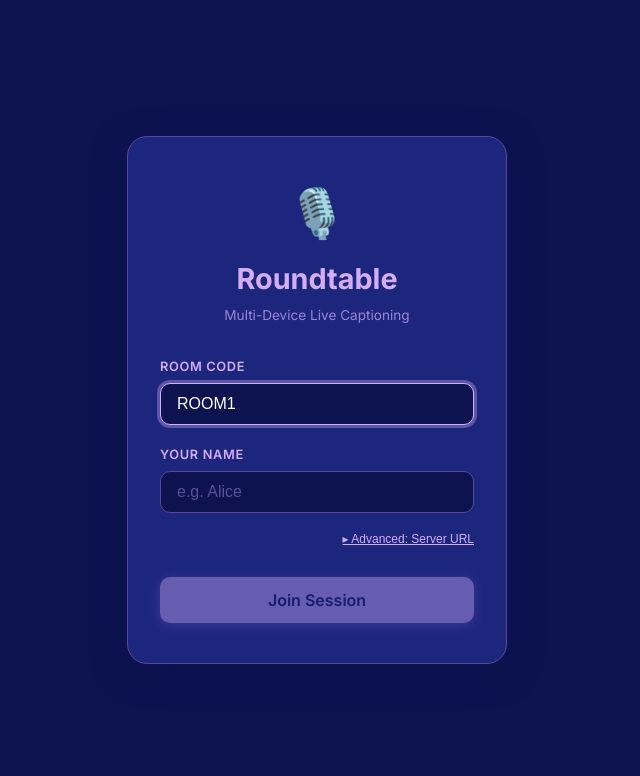
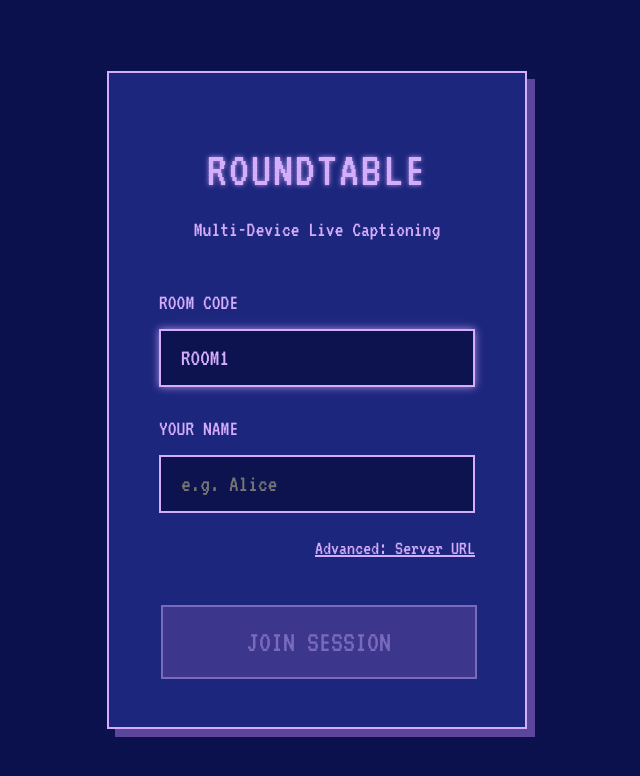
Before and after one commit to 0-pyro/BNB26_Kosmoskost_Internal_Round, a React (Vite) app in the folder ws2_client/: page / in a window 1280 px wide. Shown: the top 776 px of the page, without its empty margins (323-963 px from the left). Built offline with nearby package versions, Linux system fonts and the light colour scheme.

Commit message:
feat: redesign frontend with Y2K retro cyberpunk aesthetic

```diff
--- a/ws2_client/src/App.css
+++ b/ws2_client/src/App.css
@@ -1,55 +1,44 @@
-/* ----------------------------------------------------------------
-   App.css — Main application styles
-   Dark Theme Palette: #0C134F, #1D267D, #5C469C, #D4ADFC
-   ---------------------------------------------------------------- */
-
 .app-container {
   display: flex;
   flex-direction: column;
   height: 100vh;
   height: 100dvh;
-  background: #0C134F;
+  background: var(--bg-primary);
 }
-
-/* ---- View toggle ---- */
 
 .view-toggle {
   display: flex;
   align-items: center;
-  gap: 0;
-  padding: 0.6rem 1rem;
-  background: #1D267D;
-  border-bottom: 1px solid #5C469C;
+  justify-content: center;
+  padding: 1rem;
+  background: var(--bg-primary);
+  border-bottom: 2px solid var(--border);
+  gap: 1rem;
   flex-shrink: 0;
 }
 
 .toggle-btn {
-  padding: 0.4rem 1rem;
-  font-size: 0.8rem;
-  font-weight: 500;
-  border: 1px solid #5C469C;
-  background: #0C134F;
-  color: #D4ADFC;
+  padding: 0.5rem 1.5rem;
+  font-size: 1.2rem;
+  font-family: inherit;
+  text-transform: uppercase;
+  border: 2px solid var(--border);
+  background: var(--surface);
+  color: var(--text-primary);
   cursor: pointer;
-  transition: all 0.2s ease;
-}
-
-.toggle-btn:first-child {
-  border-radius: 8px 0 0 8px;
-}
-
-.toggle-btn:last-child {
-  border-radius: 0 8px 8px 0;
-  border-left: none;
+  border-radius: 0;
+  box-shadow: 4px 4px 0px #5C469C;
+  transition: all 0.1s ease;
 }
 
 .toggle-btn.active {
-  background: #5C469C;
-  color: #ffffff;
-  border-color: #D4ADFC;
+  background: var(--accent);
+  color: var(--bg-primary);
+  box-shadow: 2px 2px 0px #5C469C;
+  transform: translate(2px, 2px);
 }
 
 .toggle-btn:hover:not(.active) {
-  background: #1D267D;
-  color: #ffffff;
+  background: var(--surface-hover);
+  color: var(--text-primary);
 }
--- a/ws2_client/src/components/JoinScreen.css
+++ b/ws2_client/src/components/JoinScreen.css
@@ -1,26 +1,18 @@
-/* ----------------------------------------------------------------
-   JoinScreen.css
-   Dark Theme Palette: #0C134F, #1D267D, #5C469C, #D4ADFC
-   ---------------------------------------------------------------- */
-
 .join-screen {
+  height: 100%;
   display: flex;
   align-items: center;
   justify-content: center;
-  min-height: 100vh;
-  min-height: 100dvh;
-  padding: 1.5rem;
-  background: #0C134F;
+  padding: 1rem;
 }
 
 .join-card {
   width: 100%;
-  max-width: 380px;
-  background: #1D267D;
-  border: 1px solid #5C469C;
-  border-radius: 20px;
-  padding: 2.5rem 2rem;
-  box-shadow: 0 8px 32px rgba(12, 19, 79, 0.6);
+  max-width: 420px;
+  background: var(--surface);
+  border: 2px solid var(--border);
+  box-shadow: 8px 8px 0px #5C469C;
+  padding: 2.5rem;
 }
 
 .join-logo {
@@ -32,19 +24,23 @@
   font-size: 3rem;
   display: block;
   margin-bottom: 0.5rem;
+  color: var(--accent);
+  text-shadow: 0 0 10px var(--accent-glow);
 }
 
 .logo-text {
-  font-size: 1.8rem;
-  font-weight: 700;
-  color: #D4ADFC;
-  margin: 0;
+  font-size: 2.5rem;
+  font-weight: normal;
+  color: var(--text-primary);
+  margin-bottom: 0.25rem;
+  text-transform: uppercase;
+  letter-spacing: 2px;
+  text-shadow: 0 0 5px var(--accent-glow);
 }
 
 .logo-sub {
-  font-size: 0.85rem;
-  color: rgba(212, 173, 252, 0.7);
-  margin: 0.25rem 0 0;
+  font-size: 1.1rem;
+  color: var(--text-secondary);
 }
 
 .join-form {
@@ -56,61 +52,52 @@
 .field {
   display: flex;
   flex-direction: column;
-  gap: 0.4rem;
+  gap: 0.5rem;
 }
 
 .field label {
-  font-size: 0.8rem;
-  font-weight: 600;
-  color: #D4ADFC;
+  font-size: 1.1rem;
+  color: var(--text-primary);
   text-transform: uppercase;
-  letter-spacing: 0.05em;
 }
 
 .field input {
-  padding: 0.7rem 1rem;
-  background: #0C134F;
-  border: 1px solid #5C469C;
-  border-radius: 10px;
-  color: #ffffff;
-  font-size: 1rem;
+  padding: 0.75rem 1rem;
+  background: var(--bg-primary);
+  border: 2px solid var(--border);
+  color: var(--text-primary);
+  font-size: 1.2rem;
+  font-family: inherit;
   outline: none;
-  transition: border-color 0.2s ease, box-shadow 0.2s ease;
 }
 
 .field input:focus {
-  border-color: #D4ADFC;
-  box-shadow: 0 0 0 3px rgba(212, 173, 252, 0.35);
-}
-
-.field input::placeholder {
-  color: rgba(212, 173, 252, 0.4);
+  border-color: var(--text-primary);
+  box-shadow: 0 0 8px var(--accent-glow);
 }
 
 .advanced-toggle {
-  text-align: right;
-  margin-top: -0.5rem;
+  display: flex;
+  justify-content: flex-end;
 }
 
 .text-link {
   background: none;
   border: none;
-  color: #D4ADFC;
-  font-size: 0.75rem;
+  color: var(--text-secondary);
+  font-size: 1rem;
   cursor: pointer;
-  padding: 0;
   text-decoration: underline;
-  transition: color 0.2s ease;
+  font-family: inherit;
 }
 
 .text-link:hover {
-  color: #ffffff;
+  color: var(--text-primary);
+  text-shadow: 0 0 5px var(--accent-glow);
 }
 
 .btn-join {
-  margin-top: 0.5rem;
-  padding: 0.8rem;
-  font-size: 1rem;
-  font-weight: 600;
-  border-radius: 10px;
+  margin-top: 1rem;
+  padding: 1rem;
+  font-size: 1.5rem;
 }
--- a/ws2_client/src/components/JoinScreen.tsx
+++ b/ws2_client/src/components/JoinScreen.tsx
@@ -22,7 +22,7 @@ export function JoinScreen({ onJoin, isConnecting }: JoinScreenProps) {
     <div className="join-screen" data-testid="join-screen">
       <div className="join-card">
         <div className="join-logo">
-          <span className="logo-icon">🎙️</span>
+          <span className="logo-icon"></span>
           <h1 className="logo-text">Roundtable</h1>
           <p className="logo-sub">Multi-Device Live Captioning</p>
         </div>
@@ -59,7 +59,7 @@ export function JoinScreen({ onJoin, isConnecting }: JoinScreenProps) {
               className="text-link"
               onClick={() => setShowAdvanced(!showAdvanced)}
             >
-              {showAdvanced ? "▾ Hide Server URL" : "▸ Advanced: Server URL"}
+              {showAdvanced ? " Hide Server URL" : " Advanced: Server URL"}
             </button>
           </div>
 
@@ -83,7 +83,7 @@ export function JoinScreen({ onJoin, isConnecting }: JoinScreenProps) {
             disabled={!sessionId.trim() || !name.trim() || isConnecting}
             data-testid="join-btn"
           >
-            {isConnecting ? "Connecting…" : "Join Session"}
+            {isConnecting ? "Connecting" : "Join Session"}
           </button>
         </form>
       </div>
--- a/ws2_client/src/components/StatusBar.tsx
+++ b/ws2_client/src/components/StatusBar.tsx
@@ -18,7 +18,7 @@ interface StatusBarProps {
 function statusLabel(s: ConnectionStatus): string {
   switch (s) {
     case "disconnected": return "Disconnected";
-    case "connecting": return "Connecting…";
+    case "connecting": return "Connecting";
     case "connected": return "Connected";
     case "joined": return "Live";
   }
@@ -66,14 +66,14 @@ export function StatusBar({
 
         {captureStatus === "active" && (
           <div className="status-indicator mic-active">
-            <span className="mic-icon">🎙️</span>
+            <span className="mic-icon">[MIC]</span>
             <span className="status-text">16kHz Mic</span>
           </div>
         )}
 
         {isWakeLocked && (
           <div className="status-indicator" title="Screen Wake Lock active">
-            <span className="lock-icon">🔒</span>
+            <span className="lock-icon">[WAKELOCK]</span>
           </div>
         )}
       </div>
@@ -85,7 +85,7 @@ export function StatusBar({
             title="Real-time measured caption latency (REQ-5 target: <1.5s p95)"
             data-testid="latency-chip"
           >
-            <span className="latency-icon">⚡</span>
+            <span className="latency-icon"></span>
             <span>{latencyMs}ms</span>
             {p95LatencyMs !== undefined && (
               <span className="p95-label">p95: {p95LatencyMs}ms</span>
--- a/ws2_client/src/index.css
+++ b/ws2_client/src/index.css
@@ -1,9 +1,9 @@
 /* ----------------------------------------------------------------
-   index.css — Global reset & design system
-   Dark Theme Palette: #0C134F, #1D267D, #5C469C, #D4ADFC
+   index.css - Y2K / Cyber Web 1.0 Retro Theme
+   Palette: #0C134F, #1D267D, #5C469C, #D4ADFC
    ---------------------------------------------------------------- */
 
-@import url('https://fonts.googleapis.com/css2?family=Inter:wght@400;500;600;700&display=swap');
+@import url('https://fonts.googleapis.com/css2?family=VT323&display=swap');
 
 *,
 *::before,
@@ -14,30 +14,36 @@
 }
 
 :root {
-  /* Target dark theme palette */
   --bg-primary: #0C134F;
   --bg-secondary: #1D267D;
   --surface: #1D267D;
   --surface-hover: #5C469C;
-  --text-primary: rgba(255, 255, 255, 0.92);
+  --text-primary: #D4ADFC;
   --text-secondary: #D4ADFC;
   --accent: #D4ADFC;
-  --accent-glow: rgba(212, 173, 252, 0.35);
+  --accent-glow: rgba(212, 173, 252, 0.8);
   --danger: #ef4444;
   --success: #22c55e;
-  --border: #5C469C;
+  --border: #D4ADFC;
 }
 
 html, body {
   height: 100%;
-  font-family: 'Inter', -apple-system, BlinkMacSystemFont, 'Segoe UI', sans-serif;
+  font-family: 'VT323', monospace, 'Courier New', Courier;
   background: var(--bg-primary);
   color: var(--text-primary);
-  font-size: 16px;
+  font-size: 20px;
   line-height: 1.5;
-  -webkit-font-smoothing: antialiased;
-  -moz-osx-font-smoothing: grayscale;
+  -webkit-font-smoothing: none; /* Blocky text */
   overflow: hidden;
+  /* Retro scanlines */
+  background-image: repeating-linear-gradient(
+    0deg,
+    rgba(0, 0, 0, 0.1),
+    rgba(0, 0, 0, 0.1) 1px,
+    transparent 1px,
+    transparent 2px
+  );
 }
 
 #root {
@@ -45,81 +51,83 @@ html, body {
 }
 
 /* ---- Buttons ---- */
-
 .btn {
   display: inline-flex;
   align-items: center;
   justify-content: center;
   gap: 0.4rem;
   padding: 0.55rem 1.25rem;
-  font-size: 0.875rem;
-  font-weight: 600;
+  font-size: 1.2rem;
+  font-weight: normal;
   font-family: inherit;
-  border: none;
-  border-radius: 8px;
+  background: var(--bg-secondary);
+  color: var(--text-primary);
+  border: 2px solid var(--border);
+  box-shadow: 4px 4px 0px #5C469C;
+  border-radius: 0; /* Square edges */
   cursor: pointer;
-  transition: all 0.2s ease;
+  text-transform: uppercase;
+  transition: all 0.1s ease;
   outline: none;
 }
 
 .btn:disabled {
-  opacity: 0.4;
+  opacity: 0.5;
   cursor: not-allowed;
+  box-shadow: none;
+  transform: translate(2px, 2px);
 }
 
 .btn-primary {
-  background: #D4ADFC;
-  color: #0C134F;
-  box-shadow: 0 2px 12px rgba(212, 173, 252, 0.4);
+  background: #5C469C;
+  color: #D4ADFC;
 }
 
 .btn-primary:hover:not(:disabled) {
-  background: #ffffff;
-  box-shadow: 0 4px 20px rgba(212, 173, 252, 0.5);
-  transform: translateY(-1px);
+  background: #D4ADFC;
+  color: #0C134F;
+  box-shadow: 2px 2px 0px #5C469C;
+  transform: translate(2px, 2px);
 }
 
 .btn-primary:active:not(:disabled) {
-  transform: translateY(0);
+  box-shadow: 0px 0px 0px #5C469C;
+  transform: translate(4px, 4px);
 }
 
 .btn-danger {
-  background: rgba(239, 68, 68, 0.15);
-  color: #fca5a5;
-  border: 1px solid rgba(239, 68, 68, 0.3);
+  background: #0C134F;
+  color: #ef4444;
+  border-color: #ef4444;
+  box-shadow: 4px 4px 0px #ef4444;
 }
 
 .btn-danger:hover:not(:disabled) {
-  background: rgba(239, 68, 68, 0.25);
+  background: #ef4444;
+  color: #0C134F;
+  box-shadow: 2px 2px 0px #ef4444;
+  transform: translate(2px, 2px);
 }
 
 .btn-sm {
-  padding: 0.3rem 0.75rem;
-  font-size: 0.75rem;
+  padding: 0.2rem 0.6rem;
+  font-size: 1rem;
 }
 
 /* ---- Scrollbar ---- */
-
 ::-webkit-scrollbar {
-  width: 6px;
-}
-
-::-webkit-scrollbar-track {
-  background: transparent;
+  width: 12px;
+  background: var(--bg-primary);
+  border-left: 2px solid var(--border);
 }
 
 ::-webkit-scrollbar-thumb {
-  background: #5C469C;
-  border-radius: 3px;
-}
-
-::-webkit-scrollbar-thumb:hover {
-  background: #D4ADFC;
+  background: var(--surface-hover);
+  border: 2px solid var(--border);
 }
 
 /* ---- Selection ---- */
-
 ::selection {
-  background: #5C469C;
-  color: #D4ADFC;
+  background: var(--text-primary);
+  color: var(--bg-primary);
 }
```
Also changed, not shown: ws2_client/src/components/CaptionDisplay.css (+89 -142 lines), ws2_client/src/components/StatusBar.css (+79 -65 lines).
